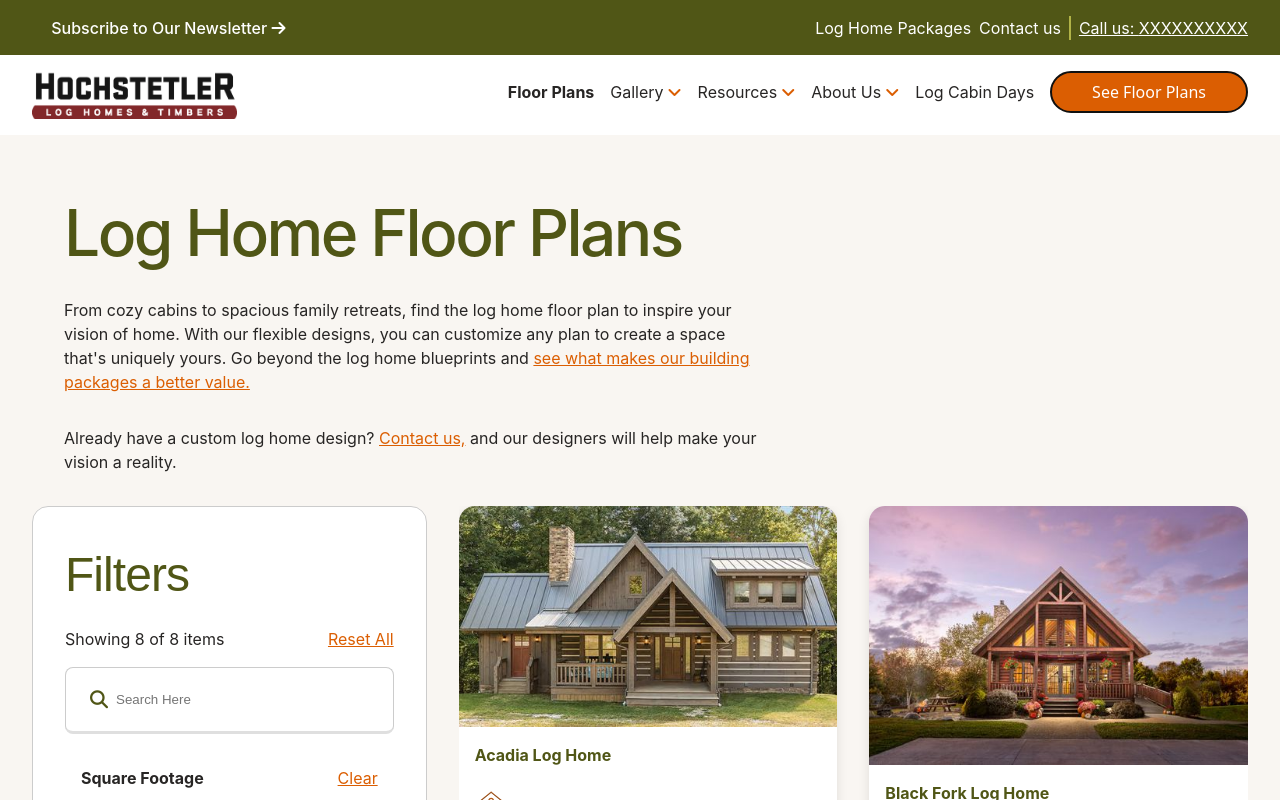
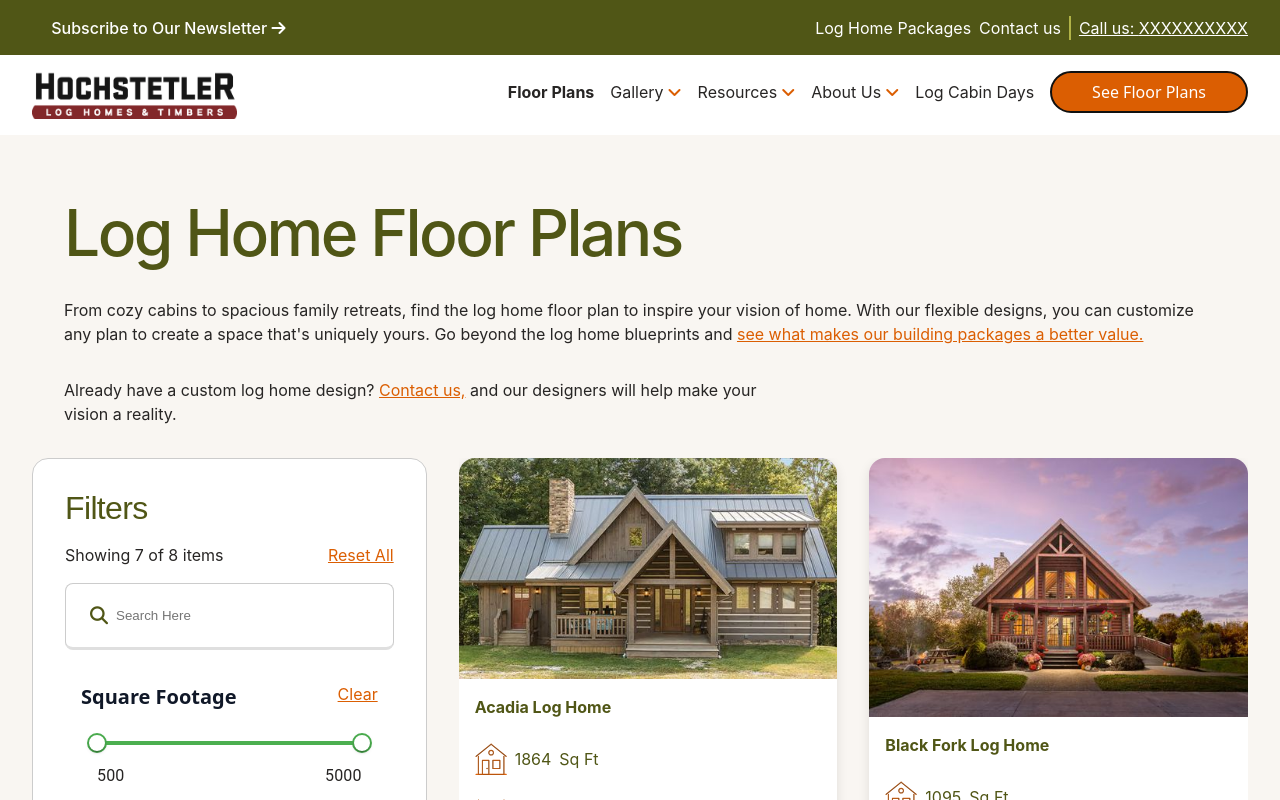
Before and after one commit to iammrverma/Hochstetler, a React (Vite) app: page / in a window 1280 px wide. Both pictures are taken after a click on the button "See Floor Plans". Shown: the top 800 px of the page. Built offline with nearby package versions, Linux system fonts and the light colour scheme.

Commit message:
Page Finalized floor-plans page

```diff
--- a/src/components/RangeInput.jsx
+++ b/src/components/RangeInput.jsx
@@ -5,22 +5,13 @@ import Typography from "@mui/material/Typography";
 
 const RangeInput = ({ min, max, lable, inputArea, setInputArea }) => {
   const handleChange = (event, newValue) => {
-    console.log(newValue);
-
     setInputArea(newValue);
   };
 
   return (
     <Box sx={{ p: 2 }}>
       {/* Labels */}
-      <Box display="flex" justifyContent="space-between">
-        <Typography variant="body1">
-          {inputArea[0]} {lable}
-        </Typography>
-        <Typography variant="body1">
-          {inputArea[1]} {lable}
-        </Typography>
-      </Box>
+
 
       {/* Range Slider */}
       <Slider
@@ -44,7 +35,16 @@ const RangeInput = ({ min, max, lable, inputArea, setInputArea }) => {
           },
         }}
       />
+      <Box display="flex" justifyContent="space-between">
+        <Typography variant="body1">
+          {inputArea[0]} {lable}
+        </Typography>
+        <Typography variant="body1">
+          {inputArea[1]} {lable}
+        </Typography>
+      </Box>
     </Box>
+
   );
 };
 
--- a/src/components/buttons/ButtonPrimary.jsx
+++ b/src/components/buttons/ButtonPrimary.jsx
@@ -7,6 +7,7 @@ const ButtonPrimary = ({
   to,
   varient = "primary",
   rightArrow = false,
+  icon,
   onClick,
 }) => {
   const navigate = useNavigate();
@@ -38,6 +39,7 @@ const ButtonPrimary = ({
       >
         {text}
         {rightArrow && <i className="fa-solid fa-arrow-right"></i>}
+        {icon && icon}
       </div>
     </button>
   );
--- a/src/index.css
+++ b/src/index.css
@@ -213,6 +213,10 @@ a {
 }
 p {
   max-width: 72ch;
+}
+.w-full{
+  width: 100%;
+  max-width: 100%;
 }
 .spacer-small {
   width: 100%;
--- a/src/pages/FloorPlans.jsx
+++ b/src/pages/FloorPlans.jsx
@@ -1,17 +1,20 @@
-import React, { useState } from "react";
+import React, { useMemo, useState } from "react";
 import FloorPlanCard from "../components/FloorPlanCard";
 import RangeInput from "../components/RangeInput";
 import SearchInput from "../components/SearchInput";
 import { useFloorPlans } from "../contexts/FloorPlanContext";
+import { Link } from "react-router-dom";
+import { useWindowSize } from "../contexts/WindowSizeContext";
+import ButtonPrimary from "../components/buttons/ButtonPrimary";
 
-const Filter = ({ title, onClear, children }) => {
-  return (
+
+const Filter = ({ title, onClear, children }) => (
   <div
-      className="filer"
+    className="filter"
     style={{ borderBottom: "1px solid grey", padding: "1rem" }}
   >
     <div className="flex" style={{ justifyContent: "space-between" }}>
-        <h4>{title}</h4>
+      <h4 className="uui-heading-xxsmall-2 text-dark">{title}</h4>
       <p className="link" onClick={onClear}>
         Clear
       </p>
@@ -21,9 +24,8 @@ const Filter = ({ title, onClear, children }) => {
     </div>
   </div>
 );
-};
-const FilterCheckbox = ({ value, lable, checked, onChange }) => {
-  return (
+
+const FilterCheckbox = ({ value, label, checked, onChange }) => (
   <li className="flex" style={{ alignItems: "center", gap: ".25rem" }}>
     <input
       type="checkbox"
@@ -31,44 +33,134 @@ const FilterCheckbox = ({ value, lable, checked, onChange }) => {
       checked={checked}
       onChange={onChange}
     />
-      {value} {lable}
+    {value} {label}
   </li>
 );
-};
+
+const Filters = ({
+  search,
+  setSearch,
+  inputArea,
+  setInputArea,
+  selectedBeds,
+  setSelectedBeds,
+  selectedBaths,
+  setSelectedBaths,
+  clearArea,
+  clearBeds,
+  clearBaths,
+  totalFloorPlans,
+  filteredCount,
+}) => (
+  <div className="div" style={{ maxWidth: "500%" }}>
+    <div
+      className="filtersSection flex-column"
+      style={{
+        border: "1px solid var(--base-color-neutral--neutral-lighter)",
+        borderRadius: "var(--radius--radius-med)",
+        backgroundColor: "var(--base-color-neutral--white)",
+        minHeight: "500px",
+        padding: "2rem",
+        gap: "1rem",
+      }}
+    >
+      <h3 className="heading-style-h3 text-green">Filters</h3>
+      <div className="flex" style={{ justifyContent: "space-between" }}>
+        <div className="resultSummary" style={{ textWrap: "wrap" }}>
+          Showing {filteredCount} of {totalFloorPlans} items
+        </div>
+        <p
+          className="link"
+          onClick={() => {
+            clearArea();
+            clearBeds();
+            clearBaths();
+            setSearch("");
+          }}
+        >
+          Reset All
+        </p>
+      </div>
+
+      <SearchInput title="Search Here" value={search} setValue={setSearch} />
+
+      <Filter title="Square Footage" onClear={clearArea}>
+        <RangeInput
+          min={500}
+          max={5000}
+          inputArea={inputArea}
+          setInputArea={setInputArea}
+          label="sqft"
+        />
+      </Filter>
+
+      <Filter title="Bedrooms" onClear={clearBeds}>
+        {["1", "2", "3", "4", "5"].map((bed) => (
+          <FilterCheckbox
+            key={bed}
+            value={bed}
+            label="Bedroom"
+            checked={selectedBeds.includes(bed)}
+            onChange={() =>
+              setSelectedBeds((prev) =>
+                prev.includes(bed)
+                  ? prev.filter((item) => item !== bed)
+                  : [...prev, bed]
+              )
+            }
+          />
+        ))}
+      </Filter>
+
+      <Filter title="Bathrooms" onClear={clearBaths}>
+        {["1", "1.5", "2", "2.5", "3", "3.5"].map((bath) => (
+          <FilterCheckbox
+            key={bath}
+            value={bath}
+            label="Bath"
+            checked={selectedBaths.includes(bath)}
+            onChange={() =>
+              setSelectedBaths((prev) =>
+                prev.includes(bath)
+                  ? prev.filter((item) => item !== bath)
+                  : [...prev, bath]
+              )
+            }
+          />
+        ))}
+      </Filter>
+    </div>
+  </div>
+);
 
 const FloorPlans = () => {
+  const { width } = useWindowSize();
+  const large = width > 1080;
+
+  const [showFilters, setShowFilters] = useState(large);
   const { floorPlans } = useFloorPlans();
   const totalFloorPlans = floorPlans.length;
   const [search, setSearch] = useState("");
   const [selectedBeds, setSelectedBeds] = useState([]);
   const [selectedBaths, setSelectedBaths] = useState([]);
-  const [inputArea, setInputArea] = useState([100, 5000]);
-
-  const minArea = inputArea[0];
-  const maxArea = inputArea[1];
-
-  // console.log(value, inputArea, inputBed, inputBath);
+  const [inputArea, setInputArea] = useState([500, 5000]);
 
   // Filtering logic
-  const filteredFloorPlans = floorPlans.filter((fp) => {
-    // Search filter
-    const matchesSearch = fp.title.toLowerCase().includes(search.toLowerCase());
-
-    // Area filter
-    const matchesArea = fp.area >= minArea && fp.area <= maxArea;
-
-    // Bedroom filter
+  const filteredFloorPlans = useMemo(() => {
+    return floorPlans.filter((fp) => {
+      const matchesSearch = fp.title
+        .toLowerCase()
+        .includes(search.toString());
+      const matchesArea = fp.area >= inputArea[0] && fp.area <= inputArea[1];
       const matchesBeds =
         selectedBeds.length === 0 || selectedBeds.includes(fp.bedrooms);
-
-    // Bathroom filter
       const matchesBaths =
         selectedBaths.length === 0 || selectedBaths.includes(fp.bathrooms);
-
       return matchesSearch && matchesBeds && matchesArea && matchesBaths;
     });
+  }, [floorPlans, search, inputArea, selectedBeds, selectedBaths]);
 
-  const clearArea = () => setInputArea([100, 5000]);
+  const clearArea = () => setInputArea([500, 5000]);
   const clearBeds = () => setSelectedBeds([]);
   const clearBaths = () => setSelectedBaths([]);
   const handleCheckboxChange = (setState, value) => {
@@ -78,105 +170,65 @@ const FloorPlans = () => {
         : [...prev, value]
     );
   };
+
   return (
-    <>
     <div className="background-light" style={{ padding: "2rem" }}>
-        <div
-          className="flex-column"
-          style={{ gap: "2rem", maxWidth: "48rem", padding: "2rem" }}
-        >
+      <div className="flex-column" style={{ gap: "2rem", padding: "2rem" }}>
         <h2 className="text-green">Log Home Floor Plans</h2>
-          <p>
-            From cozy cabins to spacious family retreats, find the log home
-            floor plan to inspire your vision of home. With our flexible
-            designs, you can customize any plan to create a space that's
-            uniquely yours. Go beyond the log home blueprints and{" "}
-            <span className="link">
+        <p className="w-full">
+          From cozy cabins to spacious family retreats, find the log home floor
+          plan to inspire your vision of home. With our flexible designs, you
+          can customize any plan to create a space that's uniquely yours. Go
+          beyond the log home blueprints and{" "}
+          <Link className="link" to="/difference">
             see what makes our building packages a better value.
-            </span>
+          </Link>
         </p>
         <p>
           Already have a custom log home design?{" "}
-            <span className="link">Contact us,</span> and our designers will
-            help make your vision a reality.
+          <Link className="link" to="/contact">
+            Contact us,
+          </Link>{" "}
+          and our designers will help make your vision a reality.
         </p>
+        {!large && (
+          <ButtonPrimary
+            varient="grey"
+            text={"Filter Results"}
+            styles={{border:"2px solid var(--base-color-hochstetler-brand--hlh-green)"}}
+            onClick={() => setShowFilters((prev) => !prev)}
+            icon={
+              showFilters ? (
+                <i class="fa-solid fa-minus"></i>
+              ) : (
+                <i class="fa-solid fa-plus"></i>
+              )
+            }
+          />
+        )}
       </div>
       <div
         className="grid-2-4-1"
         style={{ gap: "2rem", alignItems: "flex-start" }}
       >
-          <div className="div" style={{ maxWidth: "100%" }}>
-            <div
-              className="filtersSection flex-column"
-              style={{
-                border: "1px solid var(--base-color-neutral--neutral-lighter)",
-                borderRadius: "var(--radius--radius-med)",
-                backgroundColor: "var(--base-color-neutral--white)",
-                minHeight: "100px",
-                padding: "2rem",
-                gap: "1rem",
-              }}
-            >
-              <h3 className="text-green">Filters</h3>
-              <div className="flex" style={{ justifyContent: "space-between" }}>
-                <div className="resultSummary" style={{ textWrap: "wrap" }}>
-                  Showing {filteredFloorPlans.length} of {totalFloorPlans} items{" "}
-                </div>
-                <div
-                  onClick={() => {
-                    clearArea();
-                    clearBeds();
-                    clearBaths();
-                    setSearch("");
-                  }}
-                  className="link"
-                >
-                  Reset All
-                </div>
-              </div>
-              <SearchInput
-                title={"Search Here"}
-                value={search}
-                setValue={(e) => setSearch(e.target.value)}
-              />
-              {/* Square footage Area */}
-              <Filter title={"Square Footage"} onClear={clearArea}>
-                <RangeInput
-                  min={100}
-                  max={5000}
+        {(large || showFilters) && (
+          <Filters
+            search={search}
+            setSearch={(e)=>setSearch(e.target.value)}
             inputArea={inputArea}
             setInputArea={setInputArea}
+            selectedBeds={selectedBeds}
+            setSelectedBeds={setSelectedBeds}
+            selectedBaths={selectedBaths}
+            setSelectedBaths={setSelectedBaths}
+            clearArea={clearArea}
+            clearBeds={clearBeds}
+            clearBaths={clearBaths}
+            totalFloorPlans={totalFloorPlans}
+            filteredCount={filteredFloorPlans.length}
           />
-              </Filter>
+        )}
 
-              {/* Bedrooms Filter */}
-              <Filter title="Bedrooms" onClear={clearBeds}>
-                {["1", "2", "3", "4", "5"].map((bed) => (
-                  <FilterCheckbox
-                    key={bed}
-                    value={bed}
-                    label="Bedroom"
-                    checked={selectedBeds.includes(bed)}
-                    onChange={() => handleCheckboxChange(setSelectedBeds, bed)}
-                  />
-                ))}
-              </Filter>
-              {/* Bathrooms Filter */}
-              <Filter title="Bathrooms" onClear={clearBaths}>
-                {["1", "1.5", "2", "2.5", "3", "3.5"].map((bath) => (
-                  <FilterCheckbox
-                    key={bath}
-                    value={bath}
-                    label="Bath"
-                    checked={selectedBaths.includes(bath)}
-                    onChange={() =>
-                      handleCheckboxChange(setSelectedBaths, bath)
-                    }
-                  />
-                ))}
-              </Filter>
-            </div>
-          </div>
         <div
           className="no-scrollbar grid"
           style={{
@@ -191,7 +243,6 @@ const FloorPlans = () => {
         </div>
       </div>
     </div>
-    </>
   );
 };
 
```
Lines whose indentation alone changed are shown as unchanged.
